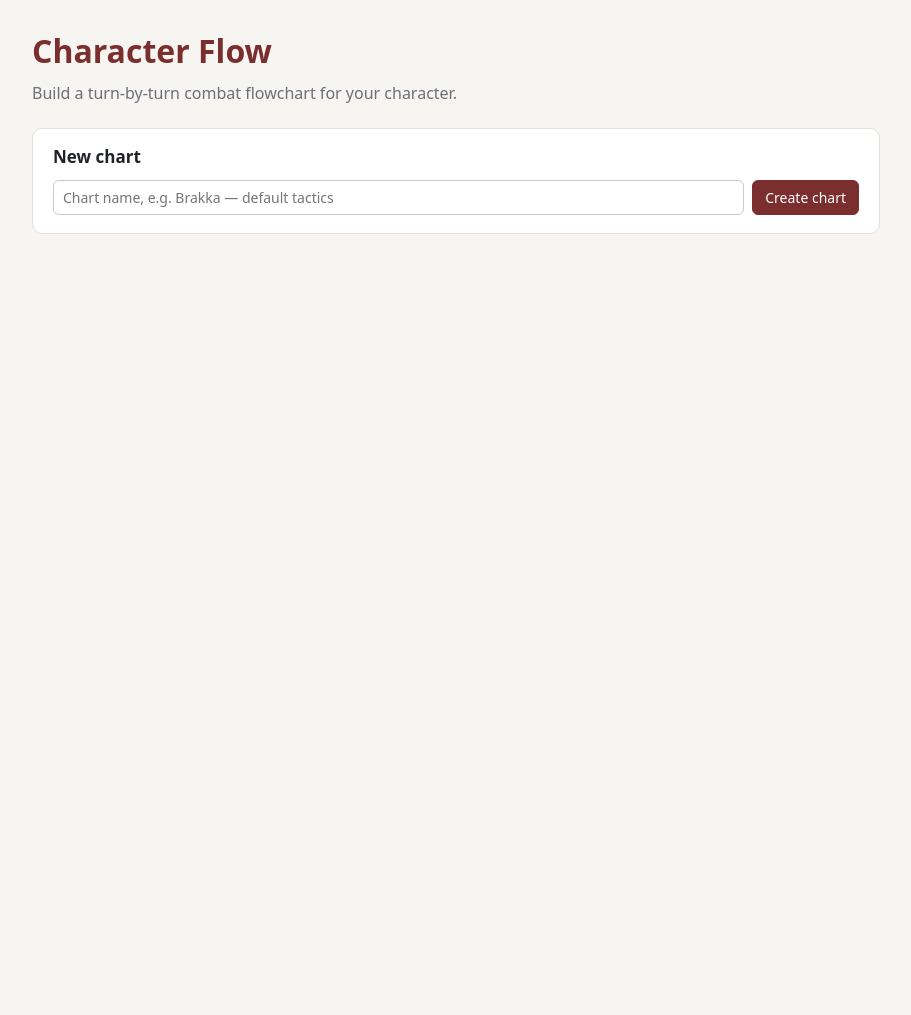
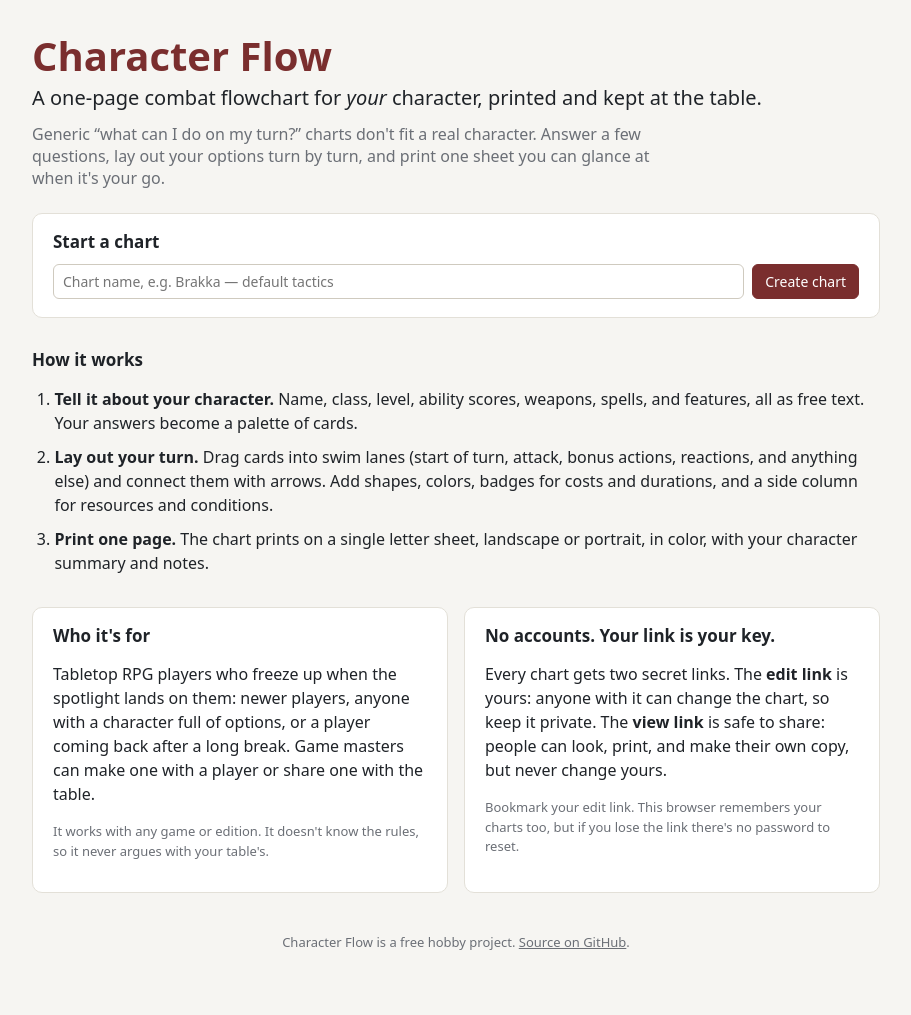
Before and after one commit to pberry/character-flow, a Flask app: page / in a window 1280 px wide. Shown: the whole page, without its empty margins (184-1095 px from the left). Before the commit the page ends 234 px from the top, so only its background shows below. Run offline with Flask 3, Linux system fonts and the light colour scheme.

Commit message:
Explain the app on the home page
Adds a hero, how it works, who it's for, and how links replace
accounts, plus page metadata, a favicon, and a MEDIA list for
screenshots or video that stays hidden while empty.

Co-Authored-By: Claude Opus 5.5 <noreply@anthropic.com>

```diff
--- a/app/static/css/app.css
+++ b/app/static/css/app.css
@@ -235,3 +235,27 @@ input:focus, textarea:focus { outline: 2px solid var(--select); outline-offset:
 .view-sheet .print-header { display: flex; justify-content: space-between; align-items: flex-start; gap: 16px; border-bottom: 1px solid #999; margin-bottom: 8px; padding-bottom: 8px; }
 .view-sheet .print-title { font-size: 12px; color: #555; }
 .view-sheet .print-notes { border-top: 1px solid #999; padding-top: 8px; white-space: pre-wrap; font-size: 13px; }
+
+/* ---- home page ---- */
+.home .hero { margin-bottom: 8px; }
+.home .brand { font-size: 40px; margin-bottom: 4px; }
+.tagline { font-size: 20px; margin: 0 0 12px; }
+.home .lead { max-width: 640px; }
+.home .start .error:empty { display: none; }
+.home h2 { margin-top: 0; }
+.how { margin: 32px 0; }
+.steps { padding-left: 1.4em; display: grid; gap: 10px; }
+.steps li { line-height: 1.5; }
+.cards { display: grid; grid-template-columns: repeat(auto-fit, minmax(280px, 1fr)); gap: 16px; }
+.cards .panel { margin-bottom: 0; }
+.cards p { line-height: 1.5; }
+.media { display: grid; gap: 16px; margin: 32px 0; }
+.media figure { margin: 0; }
+.media img, .media video { display: block; width: 100%; height: auto; border: 1px solid var(--border); border-radius: 10px; background: #fff; }
+.media figcaption { color: var(--muted); font-size: 13px; margin-top: 6px; }
+.site-footer { margin-top: 40px; text-align: center; }
+.site-footer a { color: inherit; }
+@media (max-width: 560px) {
+  .new-chart { flex-direction: column; }
+  .home .brand { font-size: 32px; }
+}
--- a/app/static/index.html
+++ b/app/static/index.html
@@ -3,7 +3,14 @@
 <head>
   <meta charset="utf-8">
   <meta name="viewport" content="width=device-width, initial-scale=1">
-  <title>Character Flow</title>
+  <title>Character Flow: a one-page combat flowchart for your character</title>
+  <meta name="description" content="Build a turn-by-turn combat flowchart for your tabletop RPG character and print it on one page. Free, no account needed.">
+  <meta property="og:type" content="website">
+  <meta property="og:site_name" content="Character Flow">
+  <meta property="og:title" content="Character Flow">
+  <meta property="og:description" content="A one-page combat flowchart for your character, printed and kept at the table.">
+  <meta property="og:url" content="https://characterflow.app/">
+  <link rel="icon" href="/static/favicon.svg" type="image/svg+xml">
   <link rel="stylesheet" href="/static/css/app.css">
   <link rel="stylesheet" href="/static/css/print.css" media="print">
 </head>
--- a/app/static/js/main.js
+++ b/app/static/js/main.js
@@ -13,6 +13,14 @@ import { showView } from "./view.js";
 
 const app = document.getElementById("app");
 let cleanup = null;
+
+// Screenshots or a video for the home page, e.g.
+//   { src: "/static/media/editor.png", alt: "The editor with Meren's chart", caption: "Build the chart" }
+//   { video: "/static/media/demo.mp4", poster: "/static/media/demo.png", alt: "…", caption: "…" }
+// The section is hidden while this is empty.
+const MEDIA = [];
+
+const SOURCE_URL = "https://github.com/pberry/character-flow";
 // The chart created in this tab, whose links are shown once the editor opens.
 let justCreated = null;
 
@@ -91,12 +99,59 @@ function showHome() {
   app.replaceChildren(
     h(
       "div",
-      { class: "page" },
-      h("h1", { class: "brand" }, "Character Flow"),
-      h("p", { class: "lead" }, "Build a turn-by-turn combat flowchart for your character."),
-      h("section", { class: "panel" }, h("h2", {}, "New chart"), form),
-      error,
+      { class: "page home" },
+      h(
+        "header",
+        { class: "hero" },
+        h("h1", { class: "brand" }, "Character Flow"),
+        h("p", { class: "tagline" }, "A one-page combat flowchart for ", h("em", {}, "your"), " character, printed and kept at the table."),
+        h("p", { class: "lead" },
+          "Generic \u201cwhat can I do on my turn?\u201d charts don't fit a real character. Answer a few questions, "
+          + "lay out your options turn by turn, and print one sheet you can glance at when it's your go."),
+        h("section", { class: "panel start" }, h("h2", {}, "Start a chart"), form, error),
+      ),
       recentPanel,
+      h(
+        "section",
+        { class: "how" },
+        h("h2", {}, "How it works"),
+        h(
+          "ol",
+          { class: "steps" },
+          h("li", {}, h("b", {}, "Tell it about your character."),
+            " Name, class, level, ability scores, weapons, spells, and features, all as free text. Your answers become a palette of cards."),
+          h("li", {}, h("b", {}, "Lay out your turn."),
+            " Drag cards into swim lanes (start of turn, attack, bonus actions, reactions, and anything else) and connect them with arrows. "
+            + "Add shapes, colors, badges for costs and durations, and a side column for resources and conditions."),
+          h("li", {}, h("b", {}, "Print one page."),
+            " The chart prints on a single letter sheet, landscape or portrait, in color, with your character summary and notes."),
+        ),
+      ),
+      MEDIA.length
+        ? h("section", { class: "media" }, MEDIA.map((m) => h(
+          "figure",
+          {},
+          m.video
+            ? h("video", { src: m.video, poster: m.poster, controls: true, preload: "metadata", "aria-label": m.alt })
+            : h("img", { src: m.src, alt: m.alt, loading: "lazy" }),
+          m.caption ? h("figcaption", {}, m.caption) : null,
+        )))
+        : null,
+      h(
+        "div",
+        { class: "cards" },
+        h("section", { class: "panel" }, h("h2", {}, "Who it's for"),
+          h("p", {}, "Tabletop RPG players who freeze up when the spotlight lands on them: newer players, anyone with a character "
+            + "full of options, or a player coming back after a long break. Game masters can make one with a player or share one with the table."),
+          h("p", { class: "muted" }, "It works with any game or edition. It doesn't know the rules, so it never argues with your table's.")),
+        h("section", { class: "panel" }, h("h2", {}, "No accounts. Your link is your key."),
+          h("p", {}, "Every chart gets two secret links. The ", h("b", {}, "edit link"), " is yours: anyone with it can change the chart, so keep it private. "
+            + "The ", h("b", {}, "view link"), " is safe to share: people can look, print, and make their own copy, but never change yours."),
+          h("p", { class: "muted" }, "Bookmark your edit link. This browser remembers your charts too, but if you lose the link there's no password to reset.")),
+      ),
+      h("footer", { class: "site-footer muted" },
+        "Character Flow is a free hobby project. ",
+        h("a", { href: SOURCE_URL }, "Source on GitHub"), "."),
     ),
   );
   refresh();
```
Also changed, not shown: tests/e2e/test_ui.py (+12 -0 lines), app/static/favicon.svg (added).
